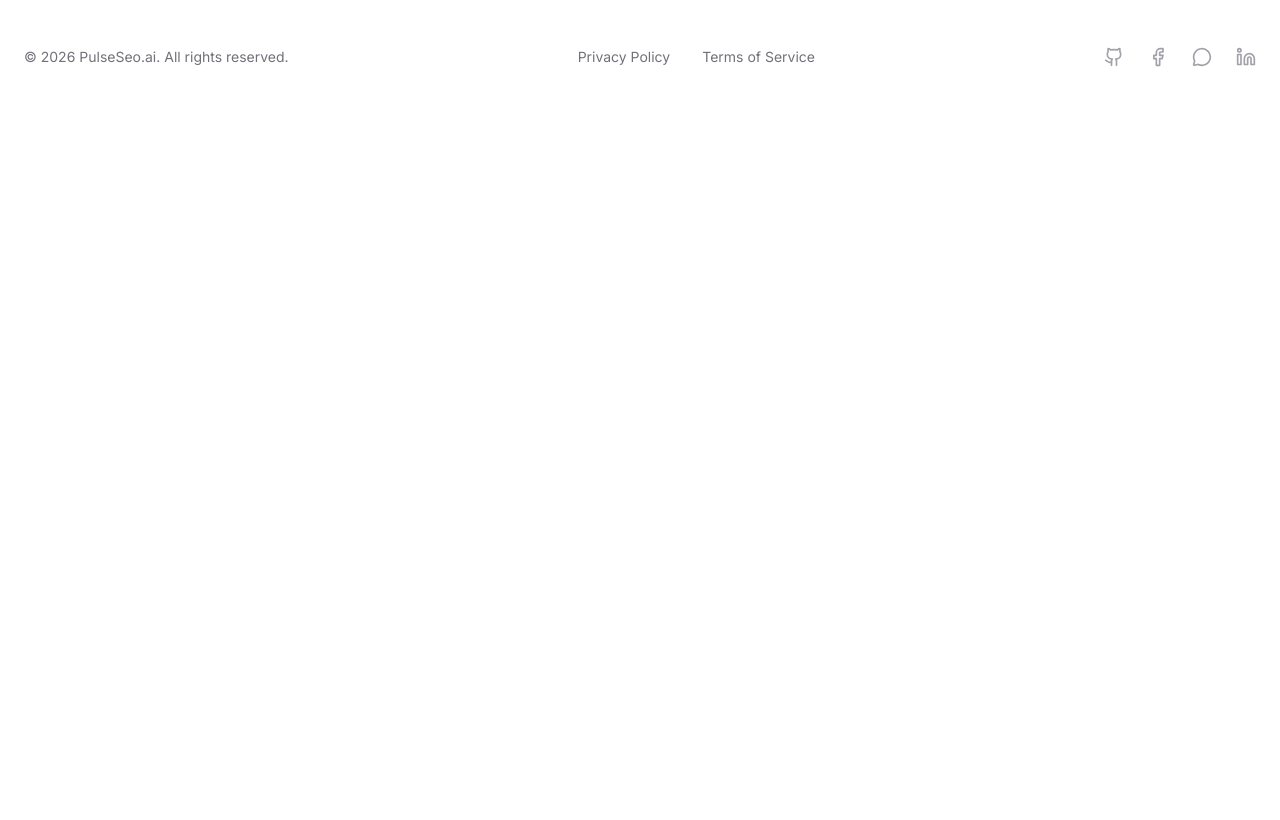
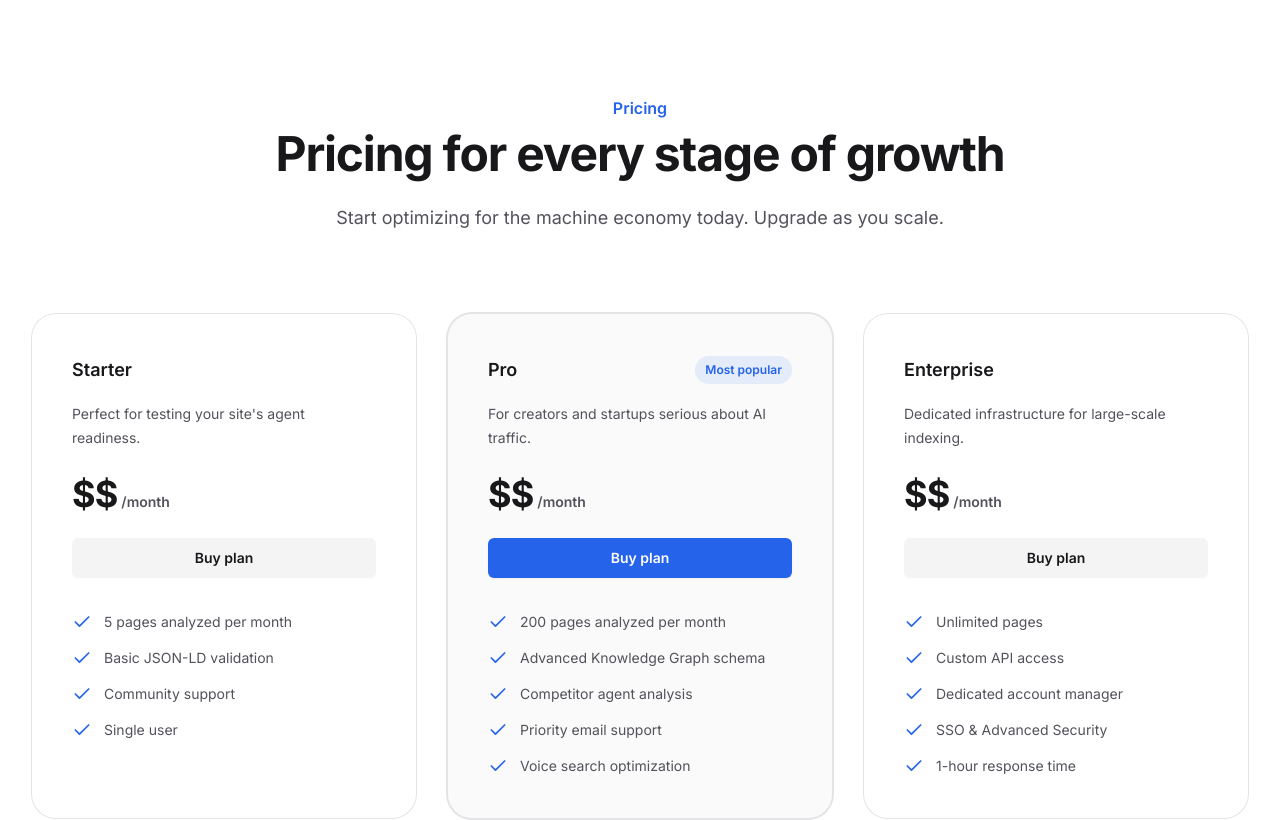
Before and after one commit to NarySar/my-seo-site, a Next.js app: page / in a window 1280 px wide. Shown: the part 1320-2140 px from the top of the page. Before the commit the page ends 1435 px from the top, so only its background shows below. Built offline with nearby package versions, Linux system fonts and the light colour scheme.

Commit message:
Add Pricing section

```diff
--- a/src/app/page.tsx
+++ b/src/app/page.tsx
@@ -1,6 +1,7 @@
 import Navbar from "@/components/Navbar";
 import { Hero } from "@/components/Hero"; // Import the new component
 import { Features } from "@/components/Features";
+import { Pricing } from "@/components/Pricing";
 import { Footer } from "@/components/Footer";
 import JsonLd from "@/components/JsonLd";
 
@@ -20,6 +21,7 @@
       {/* The new Hero Section */}
       <Hero />
       <Features />
+      <Pricing />
       <Footer />
 
     </main>
--- /dev/null
+++ b/src/components/Pricing.tsx
@@ -0,0 +1,128 @@
+import { Check } from "lucide-react";
+
+const tiers = [
+  {
+    name: "Starter",
+    id: "tier-starter",
+    href: "#",
+    priceMonthly: "$$",
+    description: "Perfect for testing your site's agent readiness.",
+    features: [
+      "5 pages analyzed per month",
+      "Basic JSON-LD validation",
+      "Community support",
+      "Single user",
+    ],
+    mostPopular: false,
+  },
+  {
+    name: "Pro",
+    id: "tier-pro",
+    href: "#",
+    priceMonthly: "$$",
+    description: "For creators and startups serious about AI traffic.",
+    features: [
+      "200 pages analyzed per month",
+      "Advanced Knowledge Graph schema",
+      "Competitor agent analysis",
+      "Priority email support",
+      "Voice search optimization",
+    ],
+    mostPopular: true,
+  },
+  {
+    name: "Enterprise",
+    id: "tier-enterprise",
+    href: "#",
+    priceMonthly: "$$",
+    description: "Dedicated infrastructure for large-scale indexing.",
+    features: [
+      "Unlimited pages",
+      "Custom API access",
+      "Dedicated account manager",
+      "SSO & Advanced Security",
+      "1-hour response time",
+    ],
+    mostPopular: false,
+  },
+];
+
+export function Pricing() {
+  return (
+    <div className="py-24 bg-white dark:bg-black">
+      <div className="mx-auto max-w-7xl px-6 lg:px-8">
+        <div className="mx-auto max-w-4xl text-center">
+          <h2 className="text-base font-semibold leading-7 text-blue-600">
+            Pricing
+          </h2>
+          <p className="mt-2 text-4xl font-bold tracking-tight text-zinc-900 dark:text-white sm:text-5xl">
+            Pricing for every stage of growth
+          </p>
+        </div>
+        <p className="mx-auto mt-6 max-w-2xl text-center text-lg leading-8 text-zinc-600 dark:text-zinc-400">
+          Start optimizing for the machine economy today. Upgrade as you scale.
+        </p>
+
+        <div className="isolate mx-auto mt-16 grid max-w-md grid-cols-1 gap-y-8 sm:mt-20 lg:mx-0 lg:max-w-none lg:grid-cols-3 lg:gap-x-8">
+          {tiers.map((tier) => (
+            <div
+              key={tier.id}
+              className={`rounded-3xl p-8 ring-1 ring-zinc-200 dark:ring-zinc-800 xl:p-10 ${
+                tier.mostPopular ? 'bg-zinc-50 dark:bg-zinc-900 ring-2 ring-blue-600 dark:ring-blue-600' : 'bg-white dark:bg-black'
+              }`}
+            >
+              <div className="flex items-center justify-between gap-x-4">
+                <h3
+                  id={tier.id}
+                  className="text-lg font-semibold leading-8 text-zinc-900 dark:text-white"
+                >
+                  {tier.name}
+                </h3>
+                {tier.mostPopular ? (
+                  <span className="rounded-full bg-blue-600/10 px-2.5 py-1 text-xs font-semibold leading-5 text-blue-600 dark:text-blue-400">
+                    Most popular
+                  </span>
+                ) : null}
+              </div>
+              <p className="mt-4 text-sm leading-6 text-zinc-600 dark:text-zinc-400">
+                {tier.description}
+              </p>
+              <p className="mt-6 flex items-baseline gap-x-1">
+                <span className="text-4xl font-bold tracking-tight text-zinc-900 dark:text-white">
+                  {tier.priceMonthly}
+                </span>
+                <span className="text-sm font-semibold leading-6 text-zinc-600 dark:text-zinc-400">
+                  /month
+                </span>
+              </p>
+              <a
+                href={tier.href}
+                className={`mt-6 block rounded-md py-2 px-3 text-center text-sm font-semibold leading-6 focus-visible:outline focus-visible:outline-2 focus-visible:outline-offset-2 focus-visible:outline-blue-600 ${
+                  tier.mostPopular
+                    ? 'bg-blue-600 text-white shadow-sm hover:bg-blue-500'
+                    : 'bg-zinc-100 dark:bg-zinc-800 text-zinc-900 dark:text-white hover:bg-zinc-200 dark:hover:bg-zinc-700'
+                }`}
+              >
+                Buy plan
+              </a>
+              <ul
+                role="list"
+                className="mt-8 space-y-3 text-sm leading-6 text-zinc-600 dark:text-zinc-400"
+              >
+                {tier.features.map((feature) => (
+                  <li key={feature} className="flex gap-x-3">
+                    <Check
+                      className="h-6 w-5 flex-none text-blue-600"
+                      aria-hidden="true"
+                    />
+                    {feature}
+                  </li>
+                ))}
+              </ul>
+            </div>
+          ))}
+        </div>
+      </div>
+    </div>
+  );
+}
```
